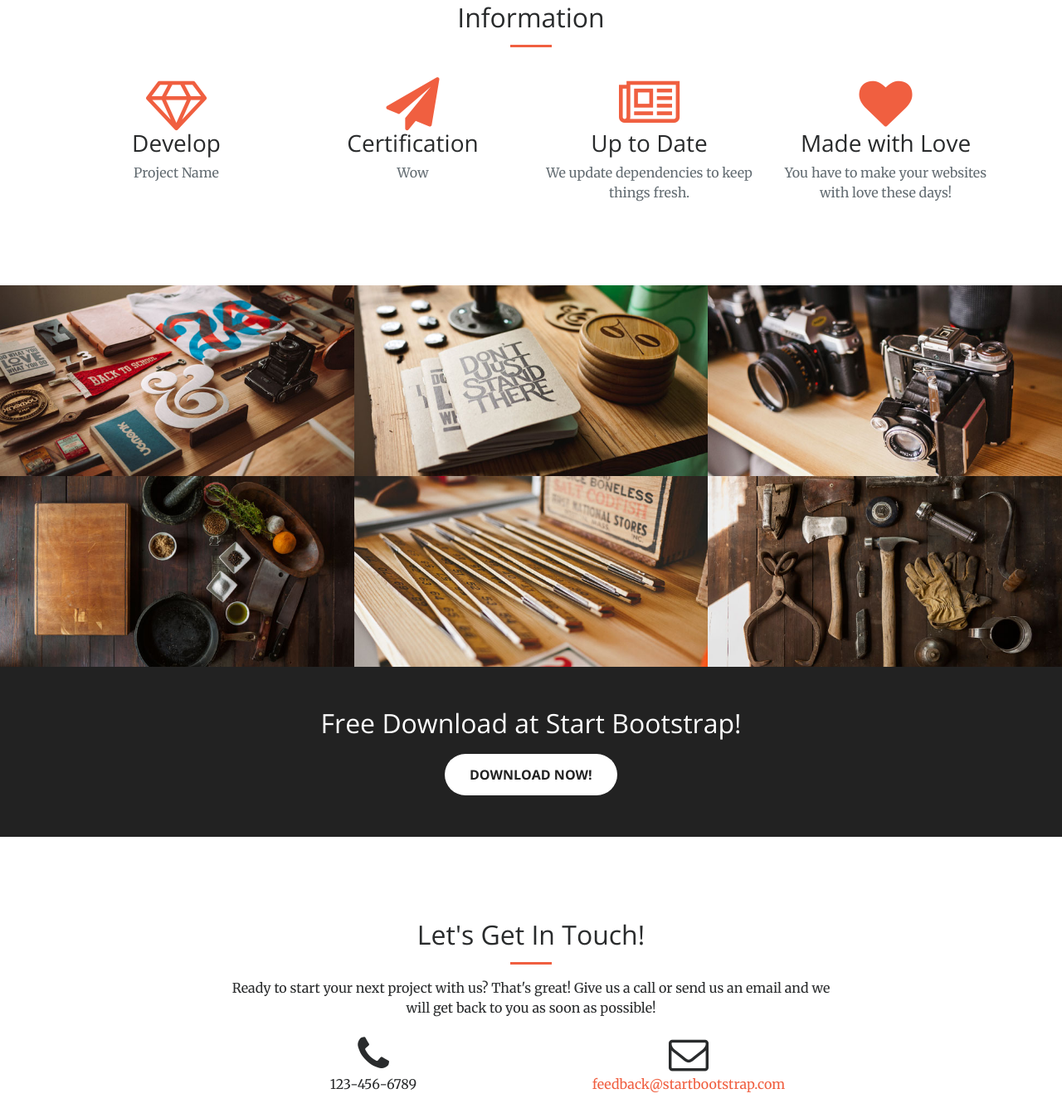
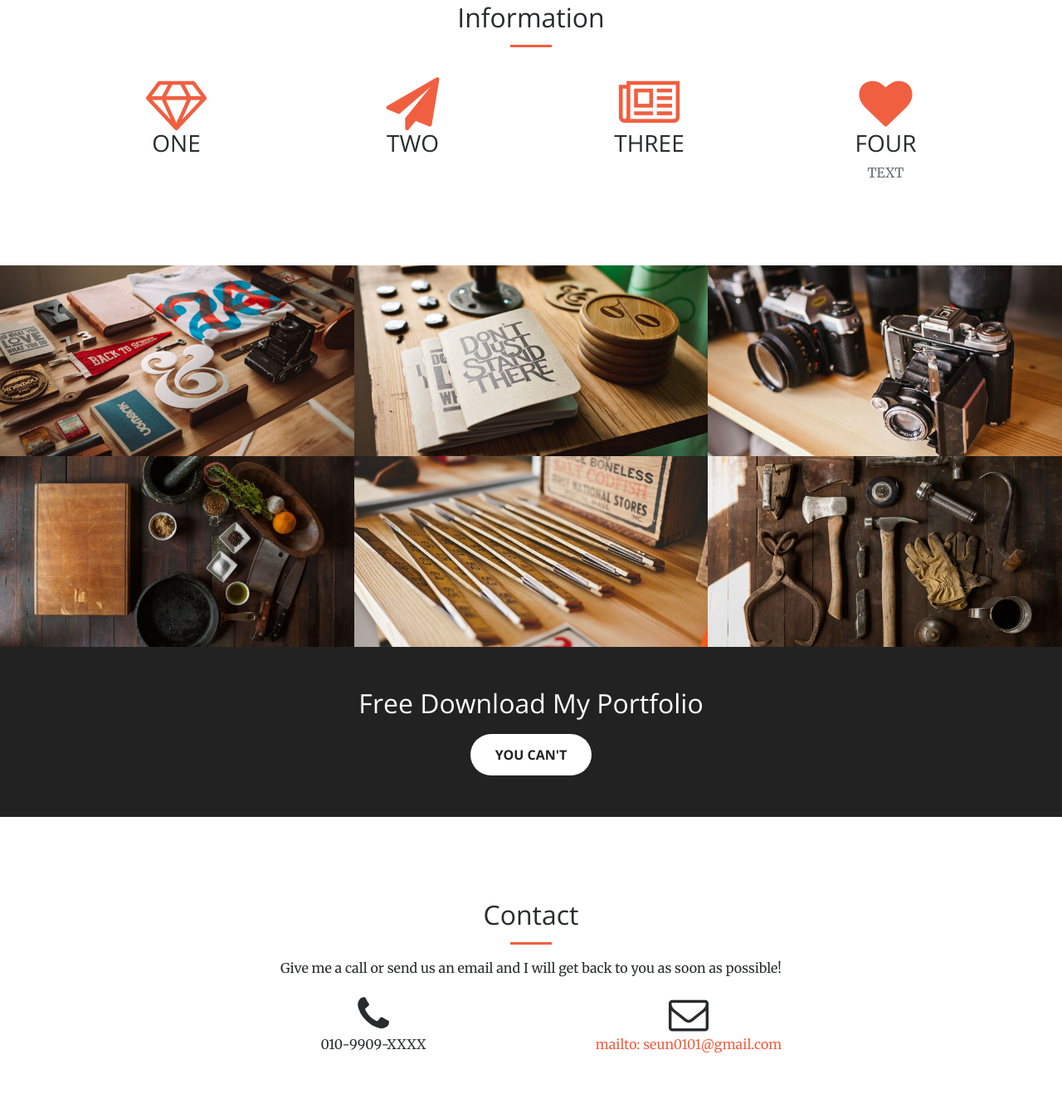
Before and after one commit to likelionsangeun/likelionsangeun.github.io, a website: page index.html in a window 1280 px wide. Shown: the part 1261-2603 px from the top of the page at 83% size. Drawn offline with nearby package versions, Linux system fonts and the light colour scheme.

Commit message:
20170323_proto

```diff
--- a/index.html
+++ b/index.html
@@ -105,29 +105,26 @@
                 <div class="col-lg-3 col-md-6 text-center">
                     <div class="service-box">
                         <i class="fa fa-4x fa-diamond text-primary sr-icons"></i>
-                        <h3>Develop</h3>
-                        <p class="text-muted">Project Name</p>
+                        <h3>ONE</h3>
                     </div>
                 </div>
                 <div class="col-lg-3 col-md-6 text-center">
                     <div class="service-box">
                         <i class="fa fa-4x fa-paper-plane text-primary sr-icons"></i>
-                        <h3>Certification</h3>
-                        <p class="text-muted">Wow</p>
+                        <h3>TWO</h3>
                     </div>
                 </div>
                 <div class="col-lg-3 col-md-6 text-center">
                     <div class="service-box">
                         <i class="fa fa-4x fa-newspaper-o text-primary sr-icons"></i>
-                        <h3>Up to Date</h3>
-                        <p class="text-muted">We update dependencies to keep things fresh.</p>
+                        <h3>THREE</h3>
                     </div>
                 </div>
                 <div class="col-lg-3 col-md-6 text-center">
                     <div class="service-box">
                         <i class="fa fa-4x fa-heart text-primary sr-icons"></i>
-                        <h3>Made with Love</h3>
-                        <p class="text-muted">You have to make your websites with love these days!</p>
+                        <h3>FOUR</h3>
+                        <p class="text-muted">TEXT</p>
                     </div>
                 </div>
             </div>
@@ -234,8 +231,8 @@
     <aside class="bg-dark">
         <div class="container text-center">
             <div class="call-to-action">
-                <h2>Free Download at Start Bootstrap!</h2>
-                <a href="http://startbootstrap.com/template-overviews/creative/" class="btn btn-default btn-xl sr-button">Download Now!</a>
+                <h2>Free Download My Portfolio</h2>
+                <a href="#" class="btn btn-default btn-xl sr-button">You can't</a>
             </div>
         </div>
     </aside>
@@ -244,17 +241,17 @@
         <div class="container">
             <div class="row">
                 <div class="col-lg-8 offset-lg-2 text-center">
-                    <h2 class="section-heading">Let's Get In Touch!</h2>
+                    <h2 class="section-heading">Contact</h2>
                     <hr class="primary">
-                    <p>Ready to start your next project with us? That's great! Give us a call or send us an email and we will get back to you as soon as possible!</p>
+                    <p>Give me a call or send us an email and I will get back to you as soon as possible!</p>
                 </div>
                 <div class="col-lg-4 offset-lg-2 text-center">
                     <i class="fa fa-phone fa-3x sr-contact"></i>
-                    <p>123-456-6789</p>
+                    <p>010-9909-XXXX</p>
                 </div>
                 <div class="col-lg-4 text-center">
                     <i class="fa fa-envelope-o fa-3x sr-contact"></i>
-                    <p><a href="mailto:your-email@your-domain.com">feedback@startbootstrap.com</a></p>
+                    <p><a href="mailto:seun0101@gmail.com">mailto: seun0101@gmail.com</a></p>
                 </div>
             </div>
         </div>
```
